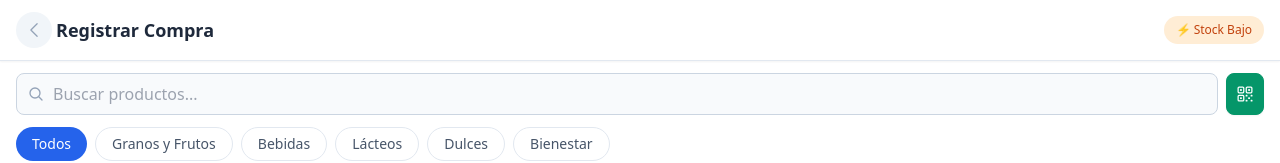
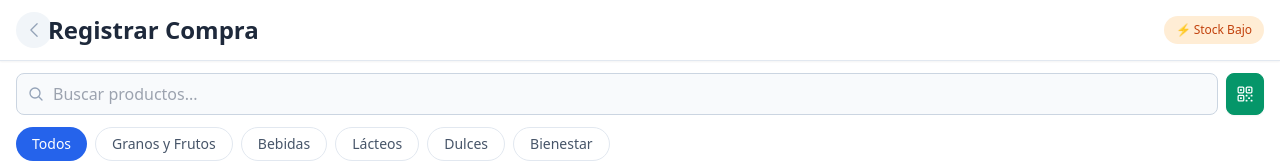
Before and after one commit to cesarakrojas/ledger, a React (Vite) app: page /ledger/inventory/purchase in a window 1280 px wide. Shown: the top 163 px of the page. Built offline with nearby package versions, Linux system fonts and the light colour scheme.

Commit message:
fix: replace TEXT_DETAIL_HEADER_TITLE with TEXT_PAGE_TITLE for consistency in POS and Purchase views

```diff
--- a/src/POSDomain.tsx
+++ b/src/POSDomain.tsx
@@ -26,7 +26,6 @@ import {
   BTN_FOOTER_DANGER,
   BTN_FOOTER_SECONDARY,
   DETAIL_VIEW_HEADER,
-  TEXT_DETAIL_HEADER_TITLE,
   ICON_BTN_CLOSE,
   formatCurrency,
 } from './shared';
@@ -396,7 +395,7 @@ export const POSView: React.FC<POSViewProps> = () => {
               >
                 <ChevronLeftIcon className="w-5 h-5" />
               </button>
-              <h2 className={TEXT_DETAIL_HEADER_TITLE}>Orden Actual</h2>
+              <h2 className={TEXT_PAGE_TITLE}>Orden Actual</h2>
             </div>
             <div className="text-sm font-medium text-emerald-600 bg-emerald-50 dark:bg-emerald-900/20 px-3 py-1 rounded-full">
               Invitado
--- a/src/PurchaseDomain.tsx
+++ b/src/PurchaseDomain.tsx
@@ -24,7 +24,7 @@ import { BarcodeScanButton } from './components/barcode';
 import { PurchaseService } from './services';
 import {
   DETAIL_VIEW_HEADER,
-  TEXT_DETAIL_HEADER_TITLE,
+  TEXT_PAGE_TITLE,
   ICON_BTN_CLOSE,
   INPUT_BASE_CLASSES,
   BTN_FOOTER_DANGER,
@@ -563,7 +563,7 @@ export const PurchaseView: React.FC<PurchaseViewProps> = ({ onClose }) => {
           <button onClick={handleClose} className={ICON_BTN_CLOSE} aria-label="Volver">
             <ChevronLeftIcon className="w-5 h-5" />
           </button>
-          <h2 className={TEXT_DETAIL_HEADER_TITLE}>Registrar Compra</h2>
+          <h2 className={TEXT_PAGE_TITLE}>Registrar Compra</h2>
         </div>
 
         {/* Low Stock Toggle */}
@@ -692,7 +692,7 @@ export const PurchaseView: React.FC<PurchaseViewProps> = ({ onClose }) => {
             <button onClick={() => setActiveTab('products')} className={ICON_BTN_CLOSE} aria-label="Volver">
               <ChevronLeftIcon className="w-5 h-5" />
             </button>
-            <h2 className={TEXT_DETAIL_HEADER_TITLE}>Carrito de Compra</h2>
+            <h2 className={TEXT_PAGE_TITLE}>Carrito de Compra</h2>
           </div>
           <div className="text-sm font-medium text-blue-600 bg-blue-50 dark:bg-blue-900/20 px-3 py-1 rounded-full">
             {itemCount} productos
```
